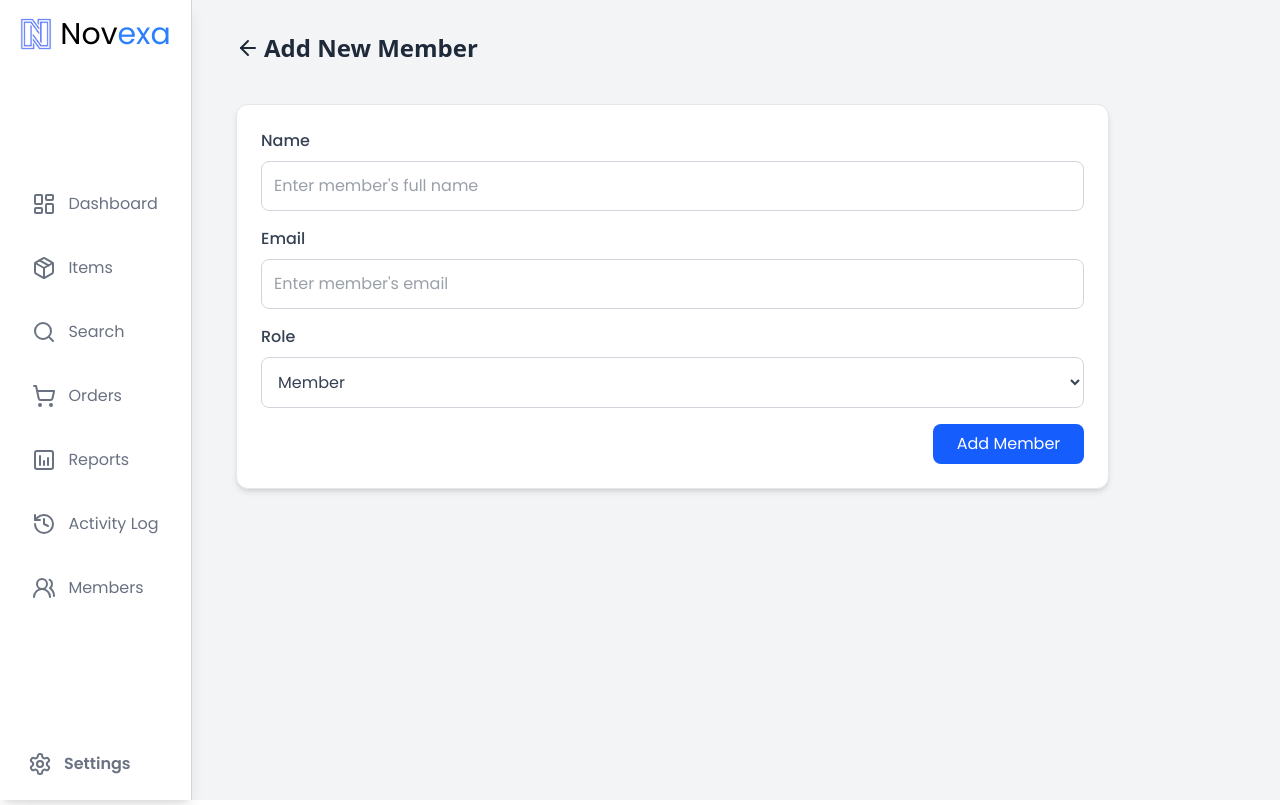
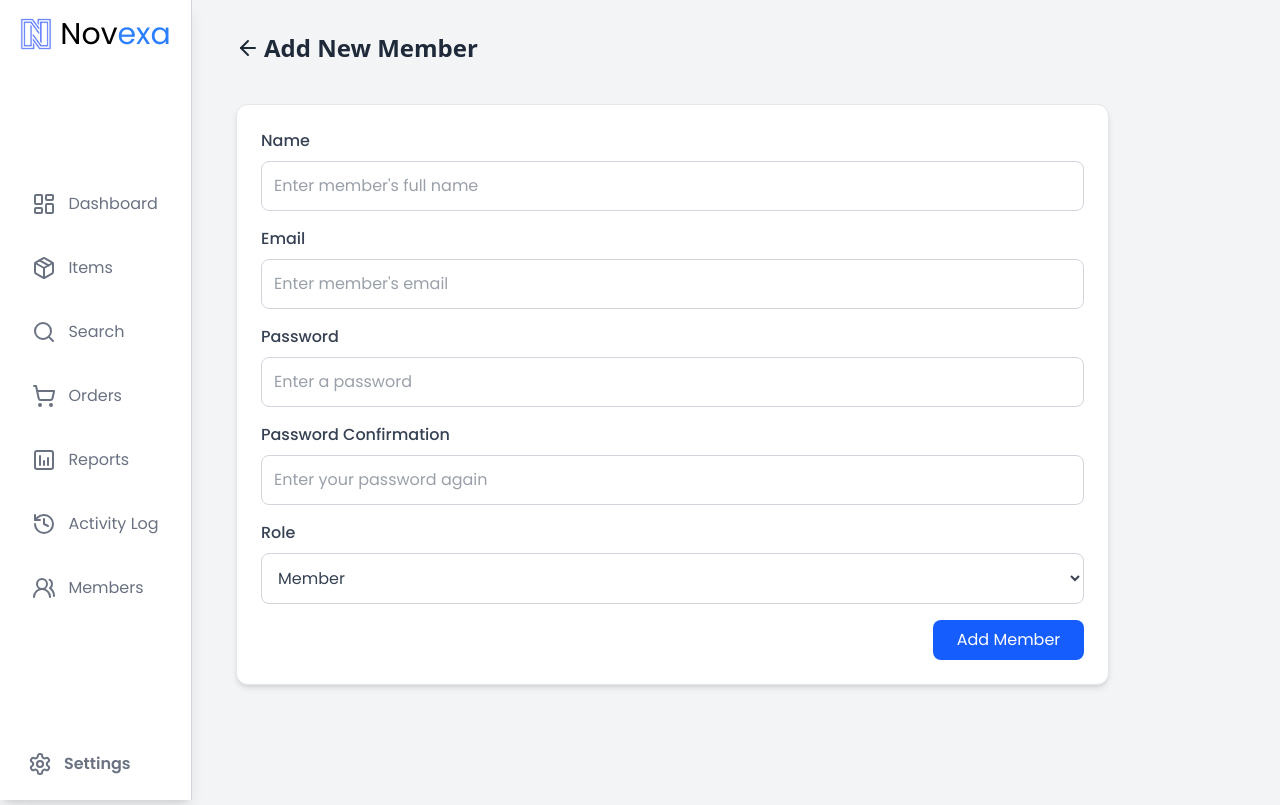
Before and after one commit to hafsa2002-bot/projectGMC, a React (Vite) app in the folder frontend/: page /admin/add-member in a window 1280 px wide. Built offline with nearby package versions, Linux system fonts and the light colour scheme; no server answers; sample sign-in values are in the browser's storage; a web font is replaced by a local one.

Commit message:
add member to the database and get all users

```diff
--- a/frontend/src/Admin/Members/AddMember.jsx
+++ b/frontend/src/Admin/Members/AddMember.jsx
@@ -1,15 +1,61 @@
 import { ArrowLeft, ChevronLeft } from 'lucide-react'
-import React from 'react'
+import React, {useState, useEffect} from 'react'
 import { useNavigate } from 'react-router-dom'
+import axios from 'axios'
 
 function AddMember() {
+    const [name, setName] = useState("")
+    const [email, setEmail] = useState("")
+    const [password, setPassword] = useState("")
+    const [passwordConfirmation, setPasswordConfirmation] = useState("")
+    const [role, setRole] = useState("member")
+    const [successMessage, setSuccessMessage] = useState(false)
+    const [errorMessage, setErrorMessage] = useState(false)
+    const [passwordError, setPasswordError] = useState(false)
+    const [user, setUser] = useState({})
     const navigate = useNavigate()
+
+    const handleSubmit = async (event) => {
+        event.preventDefault()
+        if(user.length > 0){
+            setErrorMessage(true)
+            setTimeout(() => setErrorMessage(false), 3000)
+            return
+        }
+        if(password !== passwordConfirmation){
+            setPasswordError(true)
+            setTimeout(() => setPasswordError(false), 2000)
+            return
+        }
+        console.log("role: ", role)
+        try{
+            const response = await axios.post("http://localhost:3003/users/register", {
+                name, email, password, role
+            })
+            setSuccessMessage(true)
+            setTimeout(() => setSuccessMessage(false), 2000)
+            setTimeout(() => navigate("/admin/members"), 3000)
+        }catch(error){
+            console.log("Error: ", error)
+        }
+    }
+
+    const fetchData = () => {
+        axios.get(`http://localhost:3003/user/${email}`)
+            .then(response => setUser(response.data))
+            .catch(error => console.log("Error: ", error))
+    }
+    useEffect(() => {
+        fetchData()
+    }, [email])
   return (
-      <div className=''>
+    <div className='mb-30'>
         {/* Title */}
         <h2 onClick={() => navigate(-1)} className="text-2xl cursor-pointer font-semibold text-gray-800 flex items-center ml-7 gap-1 mt-5 mb-10"> <ArrowLeft/>Add New Member</h2>
-        <form className="bg-white w-10/12 ml-7 p-6 rounded-xl shadow-md border border-gray-200 font-poppins">
-
+        <form
+            onSubmit={handleSubmit}
+            className="bg-white w-10/12 ml-7 p-6 rounded-xl shadow-md border border-gray-200 font-poppins"
+        >
             {/* Name */}
             <div className="mb-4">
                 <label htmlFor="name" className="block  font-medium text-gray-700">Name</label>
@@ -17,6 +63,8 @@ function AddMember() {
                 type="text"
                 id="name"
                 name="name"
+                value={name}
+                onChange={(event) => setName(event.target.value)}
                 className="w-full p-3 mt-2 border border-gray-300 rounded-lg text-gray-700 focus:ring-blue-500 focus:border-blue-500 outline-none"
                 placeholder="Enter member's full name"
                 required
@@ -30,8 +78,40 @@ function AddMember() {
                 type="email"
                 id="email"
                 name="email"
+                value={email}
+                onChange={(event) => setEmail(event.target.value)}
                 className="w-full p-3 mt-2 border border-gray-300 rounded-lg text-gray-700 focus:ring-blue-500 focus:border-blue-500 outline-none"
                 placeholder="Enter member's email"
+                required
+                />
+            </div>
+
+            {/* password */}
+            <div className="mb-4">
+                <label htmlFor="password" className="block  font-medium text-gray-700">Password</label>
+                <input
+                type="password"
+                id="password"
+                name="password"
+                value={password}
+                onChange={(event) => setPassword(event.target.value)}
+                className="w-full p-3 mt-2 border border-gray-300 rounded-lg text-gray-700 focus:ring-blue-500 focus:border-blue-500 outline-none"
+                placeholder="Enter a password"
+                required
+                />
+            </div>
+
+            {/* password */}
+            <div className="mb-4">
+                <label htmlFor="email" className="block  font-medium text-gray-700">Password Confirmation</label>
+                <input
+                type="password"
+                id="passwordConfirmation"
+                name="passwordConfirmation"
+                value={passwordConfirmation}
+                onChange={(event) => setPasswordConfirmation(event.target.value)}
+                className="w-full p-3 mt-2 border border-gray-300 rounded-lg text-gray-700 focus:ring-blue-500 focus:border-blue-500 outline-none"
+                placeholder="Enter your password again"
                 required
                 />
             </div>
@@ -42,6 +122,8 @@ function AddMember() {
                 <select
                 id="role"
                 name="role"
+                value={role}
+                onChange={(event) => setRole(event.target.value)}
                 className="w-full p-3 mt-2 border border-gray-300 rounded-lg text-gray-700 focus:ring-blue-500 focus:border-blue-500"
                 required
                 >
@@ -60,6 +142,30 @@ function AddMember() {
                 </button>
             </div>
         </form>
+        {successMessage && (
+            <div className='bg-white fixed top-0 left-0 right-0 p-4 border-t-4 border-green-500 flex items-center justify-between shadow-lg'>
+                <div className='flex items-center'>
+                    <div className='w-4 h-4 bg-green-500 rounded-full mr-3'></div>
+                    <p className='text-lg font-semibold text-gray-800'>Account created</p>
+                </div>
+            </div>
+        )}
+        {errorMessage && (
+            <div className='bg-red-100 fixed top-0 left-0 right-0 p-4 border-t-4 border-red-500 flex items-center justify-between shadow-lg'>
+                <div className='flex items-center'>
+                    <div className='w-4 h-4 bg-red-500 rounded-full mr-3'></div>
+                    <p className='text-lg font-semibold text-red-800'>This email is already associated with an account.</p>
+                </div>
+            </div>
+        )}
+        {passwordError && (
+            <div className='bg-yellow-100 fixed top-0 left-0 right-0 p-4 border-t-4 border-yellow-500 flex items-center justify-between shadow-lg'>
+                <div className='flex items-center'>
+                    <div className='w-4 h-4 bg-yellow-500 rounded-full mr-3'></div>
+                    <p className='text-lg font-semibold text-yellow-800'>Passwords do not match. Please try again.</p>
+                </div>
+            </div>
+        )}
     </div>
   )
 }
--- a/frontend/src/Login.jsx
+++ b/frontend/src/Login.jsx
@@ -27,7 +27,7 @@ function Login() {
 
         const decoded = jwtDecode(token)
         //redirect based on role
-        if(decoded.role === "admin"){
+        if(decoded.role === "admin" || decoded.role === "member"){
             navigate("/admin")
         }
         else {
--- a/frontend/src/ProtectedRoute.jsx
+++ b/frontend/src/ProtectedRoute.jsx
@@ -45,7 +45,7 @@ function ProtectedRoute({children}) {
         return <Navigate to="/login" replace />
     }
 
-    if(decoded.role !== "admin"){
+    if(decoded.role !== "admin" && decoded.role !== "member"){
         return <Navigate to="/unauthorized" replace />
     }
 
```
Also changed, not shown: frontend/src/Admin/Members/Members.jsx (+34 -26 lines), 1 other file (tests, documents, lock files or other folders).
